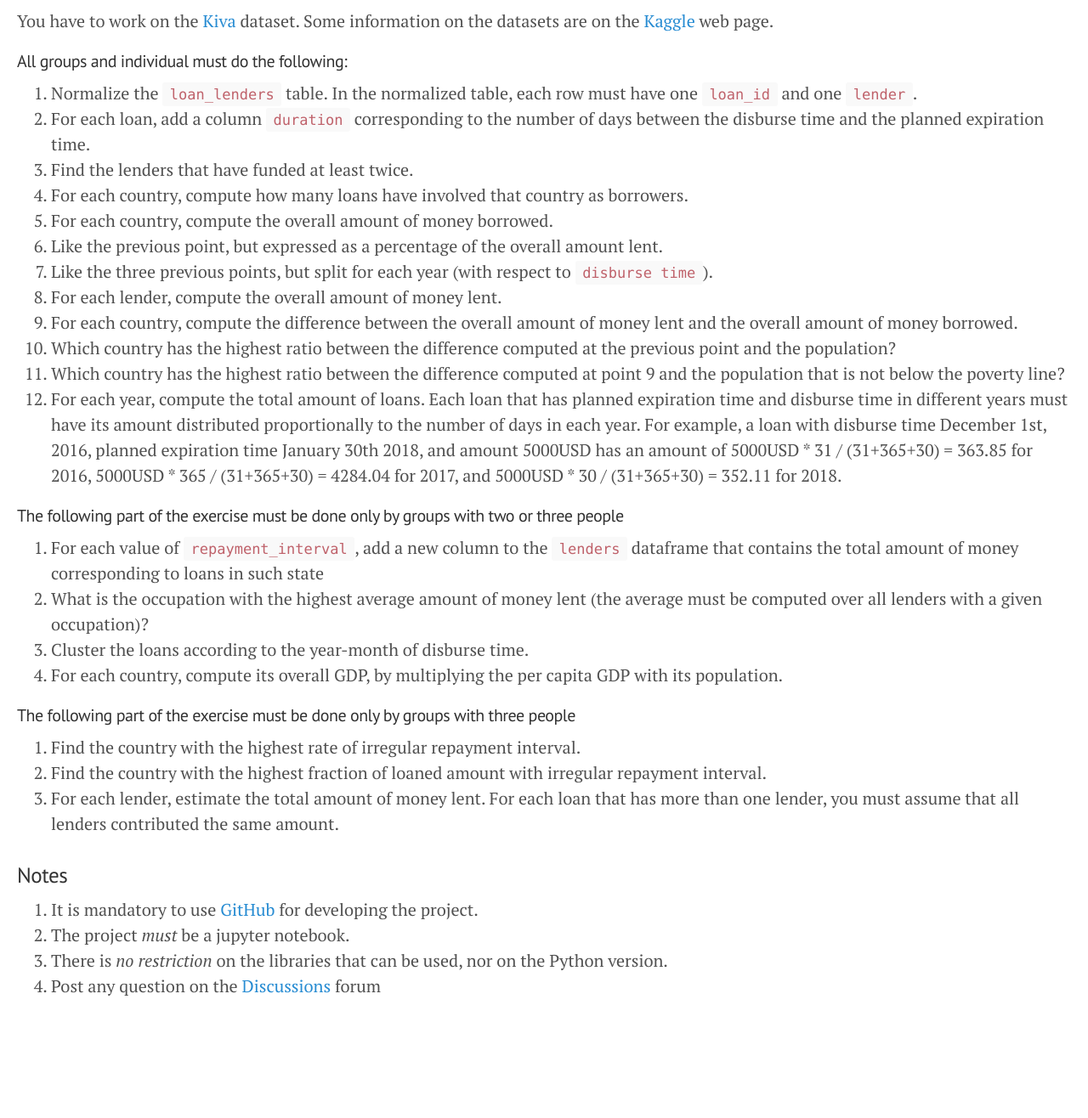
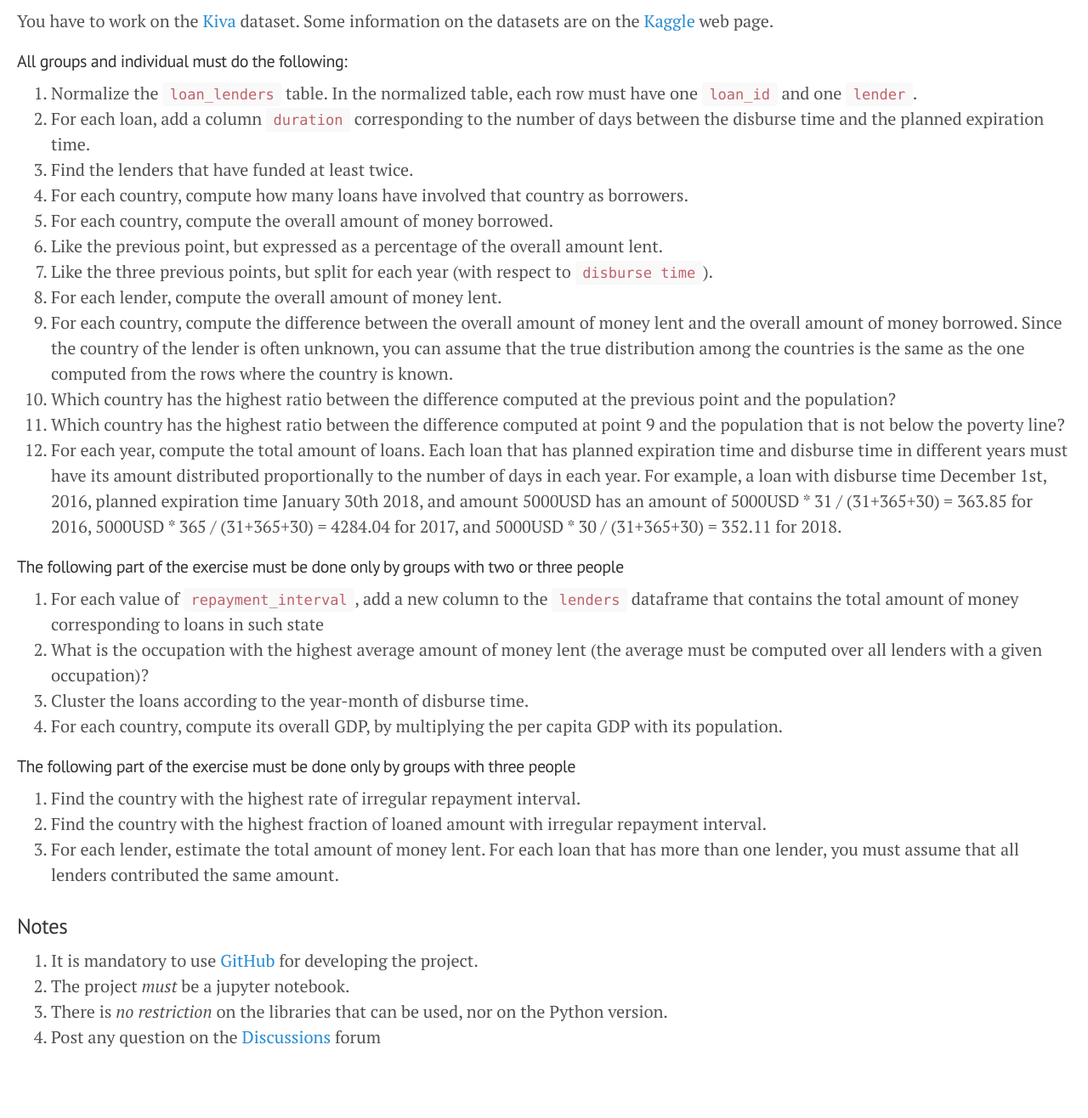
Before and after one commit to gdv/foundationsCS, a Jekyll site: the page built from docs/2019-project.md, in a window 1280 px wide. Shown: the whole page at 85% size. Built offline with Jekyll 4.4.1, drawn with Linux system fonts in a browser that asks for light colours; our own code applies the rules of GitHub Pages for plain Markdown files; before the commit the page ends 1256 px from its top, so only the background shows below that.

```diff
--- a/docs/2019-project.md
+++ b/docs/2019-project.md
@@ -14,7 +14,8 @@ Some information on the datasets are on the [Kaggle](https://www.kaggle.com/gabo
 1.  Like the three previous points, but split for each year (with respect to `disburse time`).
 1.  For each lender, compute the overall amount of money lent.
 1.  For each country, compute the difference between the overall amount of money lent and the overall amount of money
-    borrowed.
+    borrowed. Since the country of the lender is often unknown, you can assume that the true distribution among the
+    countries is the same as the one computed from the rows where the country is known.
 1.  Which country has the highest ratio between the difference computed at the previous point and the population?
 1.  Which country has the highest ratio between the difference computed at  point 9 and the population that is
     not below the poverty line?
```
